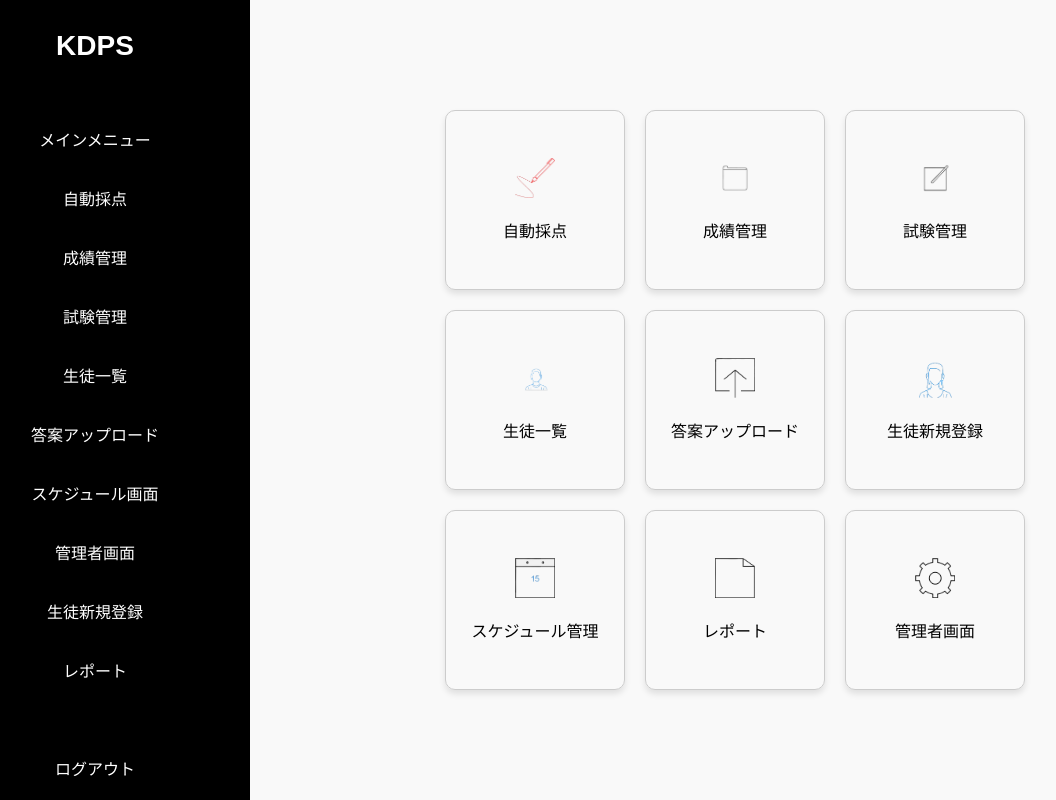
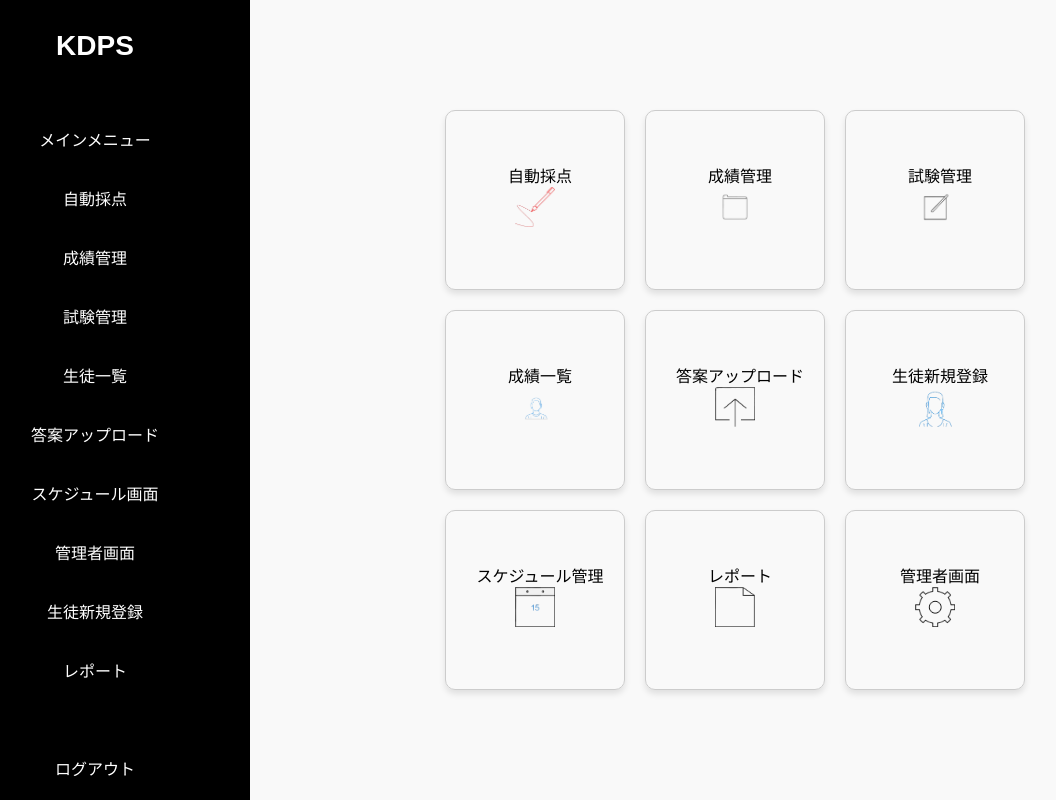
Before and after one commit to s84923/KDPS, a Django app: page / in a window 1280 px wide. Shown: the whole page, without its empty margins (60-1116 px from the left). Run offline with Django 4.2, Linux system fonts and the light colour scheme.

Commit message:
index.html

```diff
--- a/KDPS/templates/KDPS/index.html
+++ b/KDPS/templates/KDPS/index.html
@@ -1,57 +1,61 @@
 <!DOCTYPE html>
 <html lang="ja">
+
 <head>
     <meta charset="UTF-8">
     <meta name="viewport" content="width=device-width, initial-scale=1.0">
     <title>メインメニュー画面</title>
-    {% load static %}
-    <link rel="stylesheet" href="{% static 'css/style.css' %}">
+    {% load static %} <!-- static タグをロード -->
+    <link rel="stylesheet" href="{% static 'css/style.css' %}"> <!-- CSS ファイルのパスを指定 -->
 </head>
 
 <body>
     <div class="container">
-        {% include 'KDPS/menu.html' %}
+        {% include 'KDPS/menu.html' %} <!-- サイドバーの読み込み -->
 
         <div class="main-content">
             <div class="grid-container">
-                <a href="{% url 'mark' %}" class="grid-item">
+                <div class="grid-item">
+                    <a href="{% url 'mark' %}">自動採点</a>
                     <img src="{% static 'img/自動採点_教員メインメニュー.png' %}" alt="自動採点">
-                    <p>自動採点</p>
-                </a>
-                <a href="{% url 'Grademenu' %}" class="grid-item">
+                </div>
+                <div class="grid-item">
+                    <a href="#">成績管理</a>
                     <img src="{% static 'img/成績管理_教員メインメニュー.png' %}" alt="成績管理">
-                    <p>成績管理</p>
-                </a>
-                <a href="{% url 'exam_management' %}" class="grid-item">
+                </div>
+                <div class="grid-item">
+                    <a href="{% url 'exam_management' %}">試験管理</a>
                     <img src="{% static 'img/試験管理_教員メインメニュー.png' %}" alt="試験管理">
-                    <p>試験管理</p>
-                </a>
-                <a href="#" class="grid-item">
-                    <img src="{% static 'img/成績一覧_教員メインメニュー.png' %}" alt="生徒一覧">
-                    <p>生徒一覧</p>
-                </a>
-                <a href="#" class="grid-item">
+                </div>
+                <div class="grid-item">
+                    <a href="#">成績一覧</a>
+                    <img src="{% static 'img/成績一覧_教員メインメニュー.png' %}" alt="成績一覧">
+                </div>
+                <div class="grid-item">
+                    <a href="{% url 'upload' %}">答案アップロード</a>
                     <img src="{% static 'img/05答案アップロード_教員メインメニュー.png' %}" alt="答案アップロード">
-                    <p>答案アップロード</p>
-                </a>
-                <a href="{% url 'student_register' %}" class="grid-item">
+                </div>
+                <div class="grid-item">
+                    <a href="#">生徒新規登録</a>
                     <img src="{% static 'img/06生徒新規登録_教員メインメニュー.png' %}" alt="生徒新規登録">
-                    <p>生徒新規登録</p>
-                </a>
-                <a href="{% url 'schedule' %}" class="grid-item">
+                </div>
+                <div class="grid-item">
+                    <a href="{% url 'schedule' %}">スケジュール管理</a>
                     <img src="{% static 'img/07スケジュール管理_教員メインメニュー.png' %}" alt="スケジュール管理">
-                    <p>スケジュール管理</p>
-                </a>
-                <a href="{% url 'report' %}" class="grid-item">
+                </div>
+                <div class="grid-item">
+                    <a href="#">レポート</a>
                     <img src="{% static 'img/08レポート_教員メインメニュー.png' %}" alt="レポート">
-                    <p>レポート</p>
-                </a>
-                <a href="{% url 'admin_page' %}" class="grid-item">
+                </div>
+                <div class="grid-item">
+                    <a href="{% url 'admin_page' %}">管理者画面</a>
                     <img src="{% static 'img/09管理者画面_教員メインメニュー.png' %}" alt="管理者画面">
-                    <p>管理者画面</p>
-                </a>
+
+
+                </div>
             </div>
         </div>
     </div>
 </body>
+
 </html>
```
